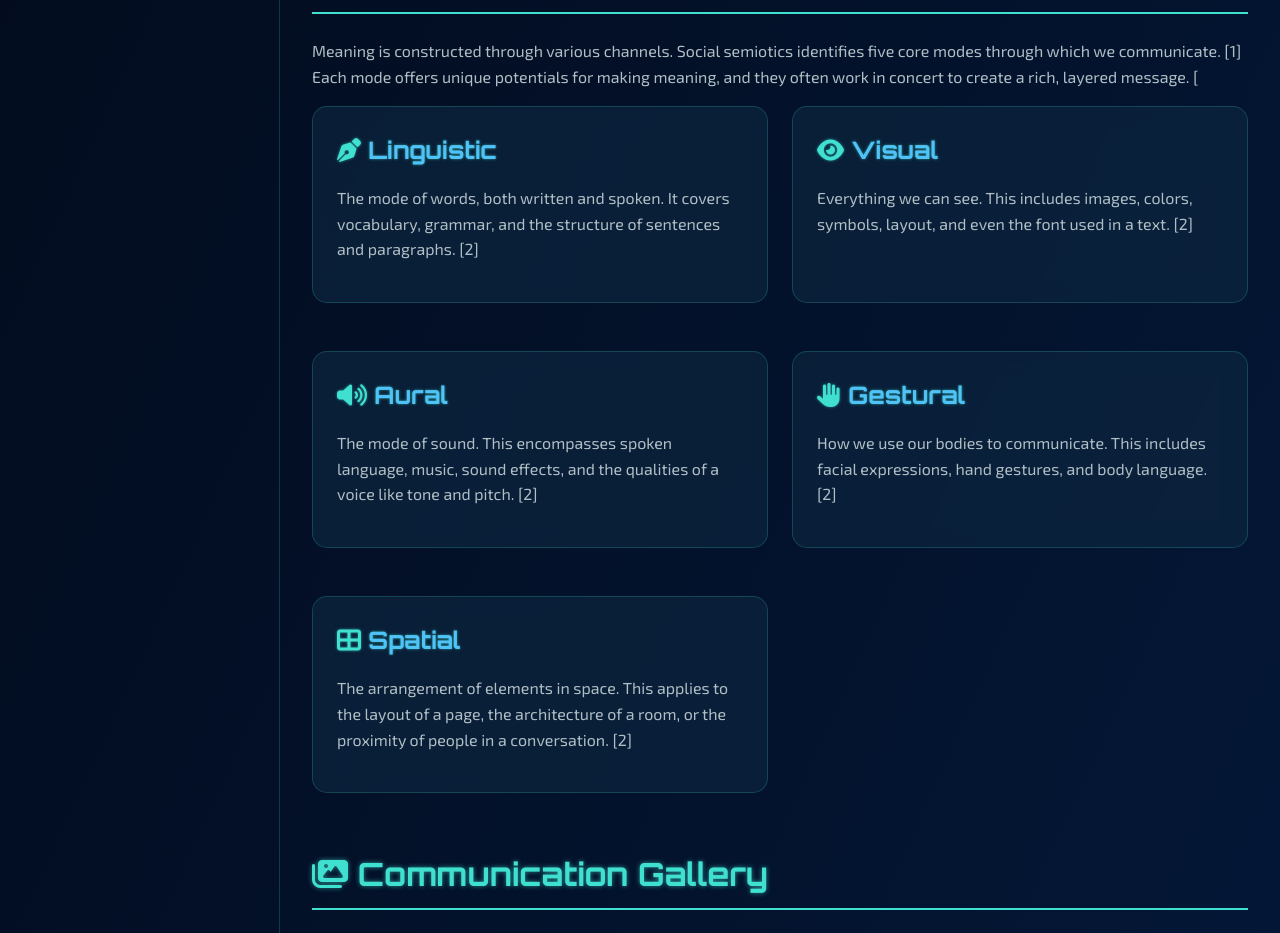
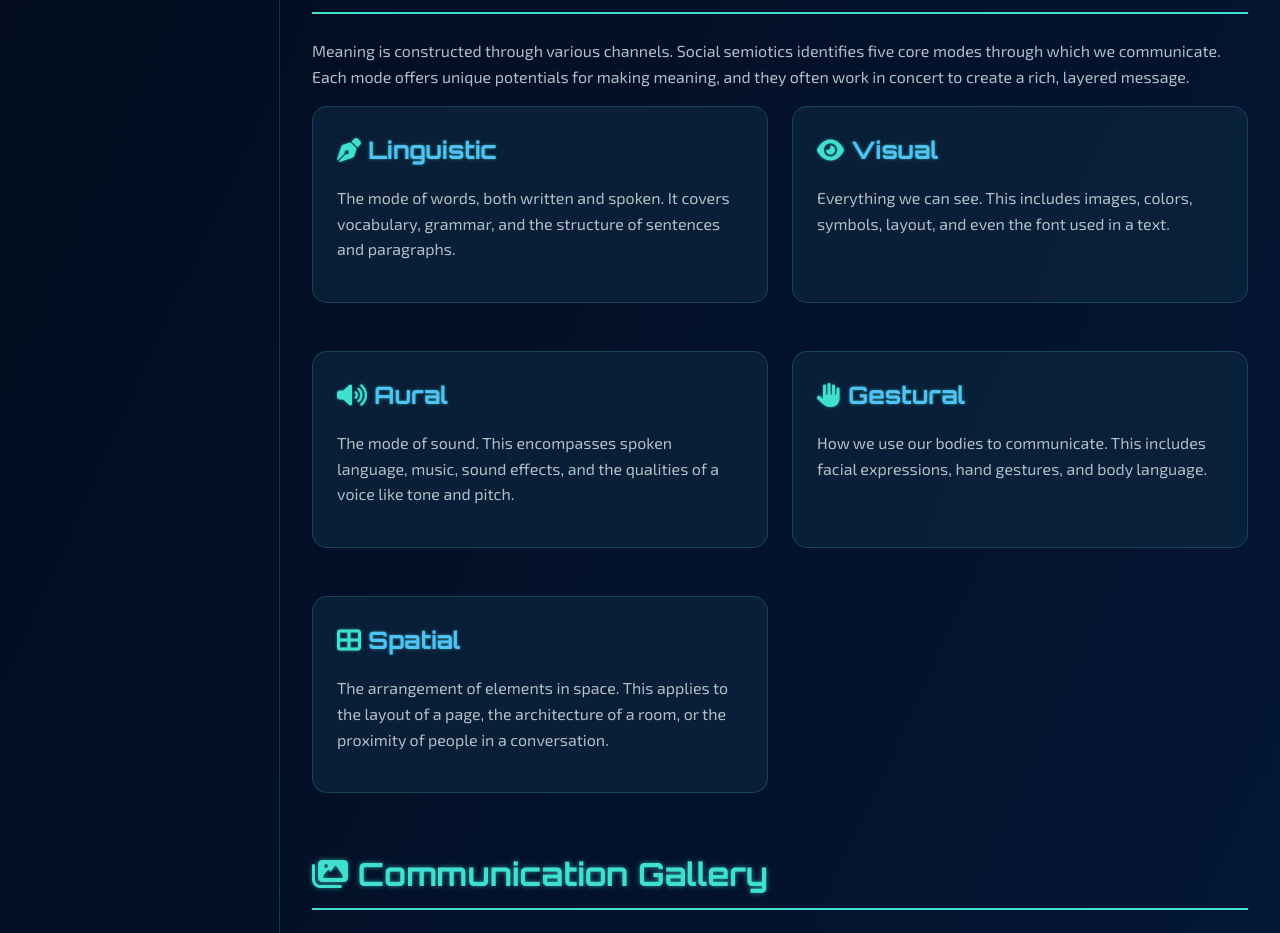
Before and after one commit to oeybers-cpu/multimodal_grammar, a plain HTML site: page index.html in a window 1280 px wide. Shown: the part 734-1667 px from the top of the page. Drawn offline with Linux system fonts and the light colour scheme; grey boxes are pictures that could not be loaded.

Commit message:
Update index.html

```diff
--- a/index.html
+++ b/index.html
@@ -307,34 +307,34 @@
                 <section id="introduction">
                     <h2><i class="fas fa-monument"></i> What is Multimodal Grammar?</h2>
                     <div class="card">
-                        <p>Communication is rarely just about words. Multimodality is the concept that we create meaning using a combination of different 'modes'. [4] Think of a webpage, a film, or even a face-to-face conversation—they all blend text, images, sounds, and gestures to convey a message. Multimodal grammar is the framework we use to understand how these different modes work together to create a coherent whole. [24] It moves beyond traditional language analysis to explore the rich tapestry of human expression.</p>
-                        <p>This approach recognizes that every element—from the font of a text to the layout of a page—is a deliberate choice that contributes to the overall meaning. By understanding these choices, we become more effective communicators and more critical consumers of information in our increasingly digital world. [13]</p>
+                        <p>Communication is rarely just about words. Multimodality is the concept that we create meaning using a combination of different 'modes'. Think of a webpage, a film, or even a face-to-face conversation—they all blend text, images, sounds, and gestures to convey a message. Multimodal grammar is the framework we use to understand how these different modes work together to create a coherent whole. It moves beyond traditional language analysis to explore the rich tapestry of human expression.</p>
+                        <p>This approach recognizes that every element—from the font of a text to the layout of a page—is a deliberate choice that contributes to the overall meaning. By understanding these choices, we become more effective communicators and more critical consumers of information in our increasingly digital world.</p>
                     </div>
                 </section>
 
                 <section id="modes">
                     <h2><i class="fas fa-cubes"></i> The Five Modes of Communication</h2>
-                    <p>Meaning is constructed through various channels. Social semiotics identifies five core modes through which we communicate. [1] Each mode offers unique potentials for making meaning, and they often work in concert to create a rich, layered message. [</p>
+                    <p>Meaning is constructed through various channels. Social semiotics identifies five core modes through which we communicate. Each mode offers unique potentials for making meaning, and they often work in concert to create a rich, layered message.</p>
                     <div class="card-grid">
                         <div class="card">
                             <h3><i class="fas fa-pen-nib"></i> Linguistic</h3>
-                            <p>The mode of words, both written and spoken. It covers vocabulary, grammar, and the structure of sentences and paragraphs. [2]</p>
+                            <p>The mode of words, both written and spoken. It covers vocabulary, grammar, and the structure of sentences and paragraphs.</p>
                         </div>
                         <div class="card">
                             <h3><i class="fas fa-eye"></i> Visual</h3>
-                            <p>Everything we can see. This includes images, colors, symbols, layout, and even the font used in a text. [2]</p>
+                            <p>Everything we can see. This includes images, colors, symbols, layout, and even the font used in a text.</p>
                         </div>
                         <div class="card">
                             <h3><i class="fas fa-volume-up"></i> Aural</h3>
-                            <p>The mode of sound. This encompasses spoken language, music, sound effects, and the qualities of a voice like tone and pitch. [2]</p>
+                            <p>The mode of sound. This encompasses spoken language, music, sound effects, and the qualities of a voice like tone and pitch.</p>
                         </div>
                         <div class="card">
                             <h3><i class="fas fa-hand-paper"></i> Gestural</h3>
-                            <p>How we use our bodies to communicate. This includes facial expressions, hand gestures, and body language. [2]</p>
+                            <p>How we use our bodies to communicate. This includes facial expressions, hand gestures, and body language.</p>
                         </div>
                         <div class="card">
                             <h3><i class="fas fa-th-large"></i> Spatial</h3>
-                            <p>The arrangement of elements in space. This applies to the layout of a page, the architecture of a room, or the proximity of people in a conversation. [2]</p>
+                            <p>The arrangement of elements in space. This applies to the layout of a page, the architecture of a room, or the proximity of people in a conversation.</p>
                         </div>
                     </div>
                 </section>
```
